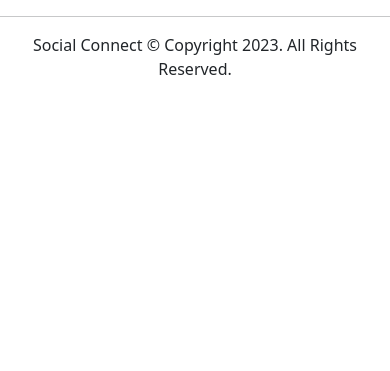
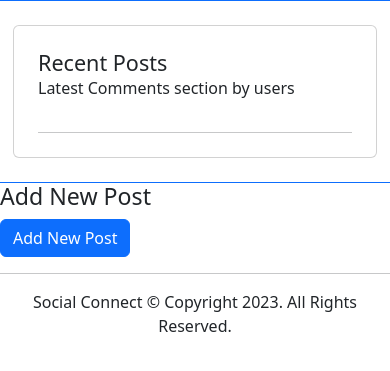
Before and after one commit to mepujan/SocialConnect, a Django app: page / in a window 390 px wide. Shown: the part 117-488 px from the top of the page. Run offline with Django 4.2, Linux system fonts and the light colour scheme; the visitor is signed in with stand-in values (Sample User, id 1); data comes from the database, SQL or seed files in the repository; data that the repository does not hold is empty; some libraries are stand-ins or nearby versions.

Commit message:
template added to list the post

```diff
--- a/templates/homepage.html
+++ b/templates/homepage.html
@@ -1,2 +1,55 @@
 {% extends "base.html" %}
-{% include "post.html" %}
+{% load django_bootstrap5 %}
+{% block content %}
+
+<div class="row">
+    <div class="col-lg-8 border border-primary">
+        <section>
+            <div class="container my-3 py-2">
+                <div class="row d-flex justify-content-center">
+                    <div class="col-md-12 col-lg-10">
+                        <div class="card text-dark">
+                            <div class="card-body p-4">
+                                <h4 class="mb-0">Recent Posts</h4>
+                                <p class="fw-light mb-4 pb-2">Latest Comments section by users</p>
+                                {% for post in posts %}
+                                <div class="d-flex flex-start">
+                                    <img class="rounded-circle shadow-1-strong me-3"
+                                        src="{{post.author.profile_pic.url}}" alt="avatar" width="60" height="60" />
+                                    <div>
+                                        <h6 class="fw-bold mb-1">{{post.author.user.username}}</h6>
+                                        <div class="d-flex align-items-center mb-3">
+                                            <p class="mb-0">
+                                                {{post.updated}}
+                                            </p>
+                                            <a href="#!" class="link-muted"><i class="fas fa-pencil-alt ms-2"></i></a>
+                                            <a href="#!" class="link-muted"><i class="fas fa-redo-alt ms-2"></i></a>
+                                            <a href="#!" class="link-muted"><i class="fas fa-heart ms-2"></i></a>
+                                        </div>
+                                        <p class="mb-0">
+                                            {{post.content}}
+                                        </p>
+                                        <img src="{{post.image.url}}" alt="post image" width="200" />
+                                    </div>
+                                </div>
+                            </div>
+                            {% endfor %}
+
+                            <hr class="my-0" style="height: 1px;" />
+                        </div>
+                    </div>
+                </div>
+        </section>
+    </div>
+    <div class="col-lg-4">
+        <h3>Add New Post</h3>
+        <form>
+            {% csrf_token %}
+            {% bootstrap_form form %}
+            <button class="btn btn-primary">Add New Post</button>
+        </form>
+    </div>
+
+</div>
+
+{% endblock content %}
```
